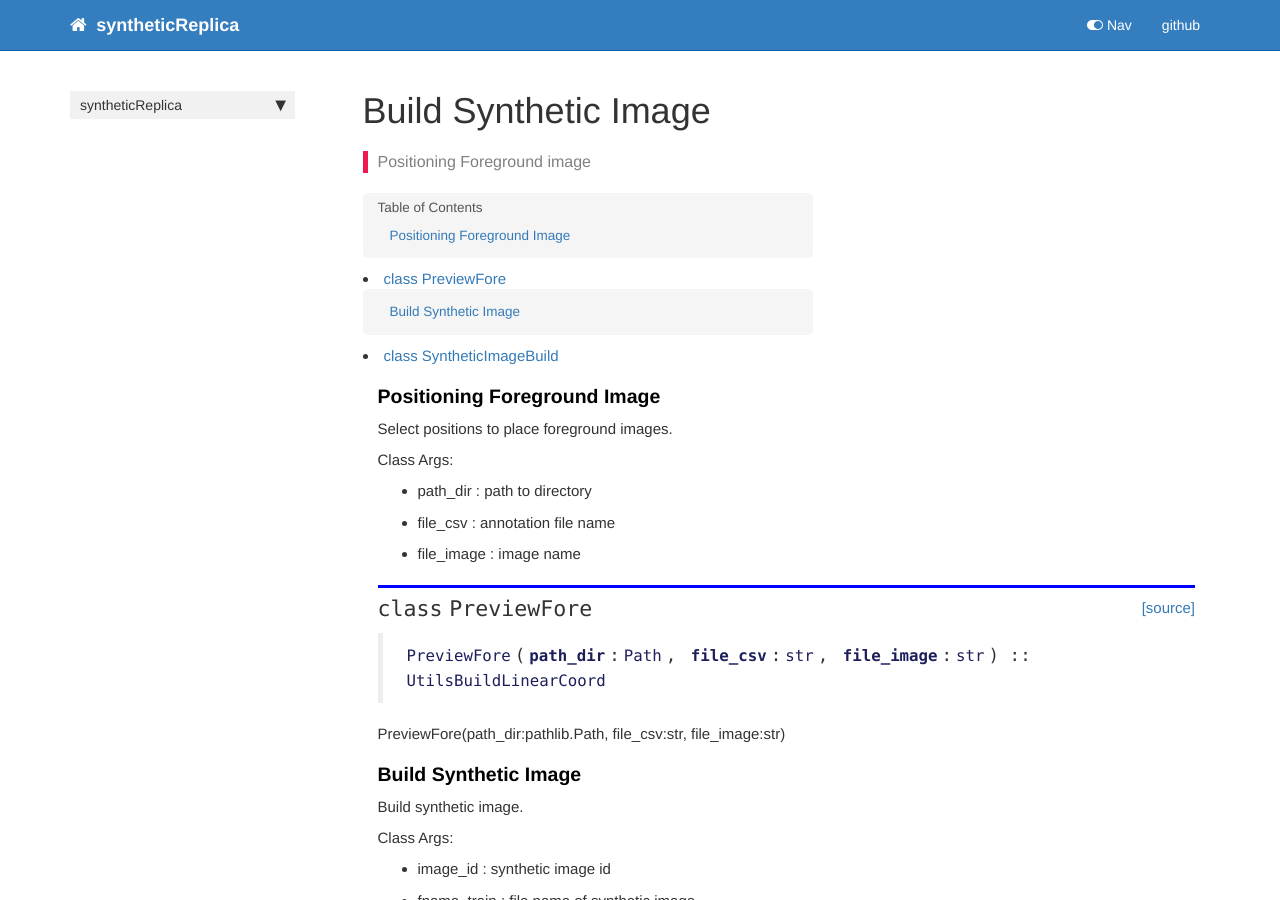
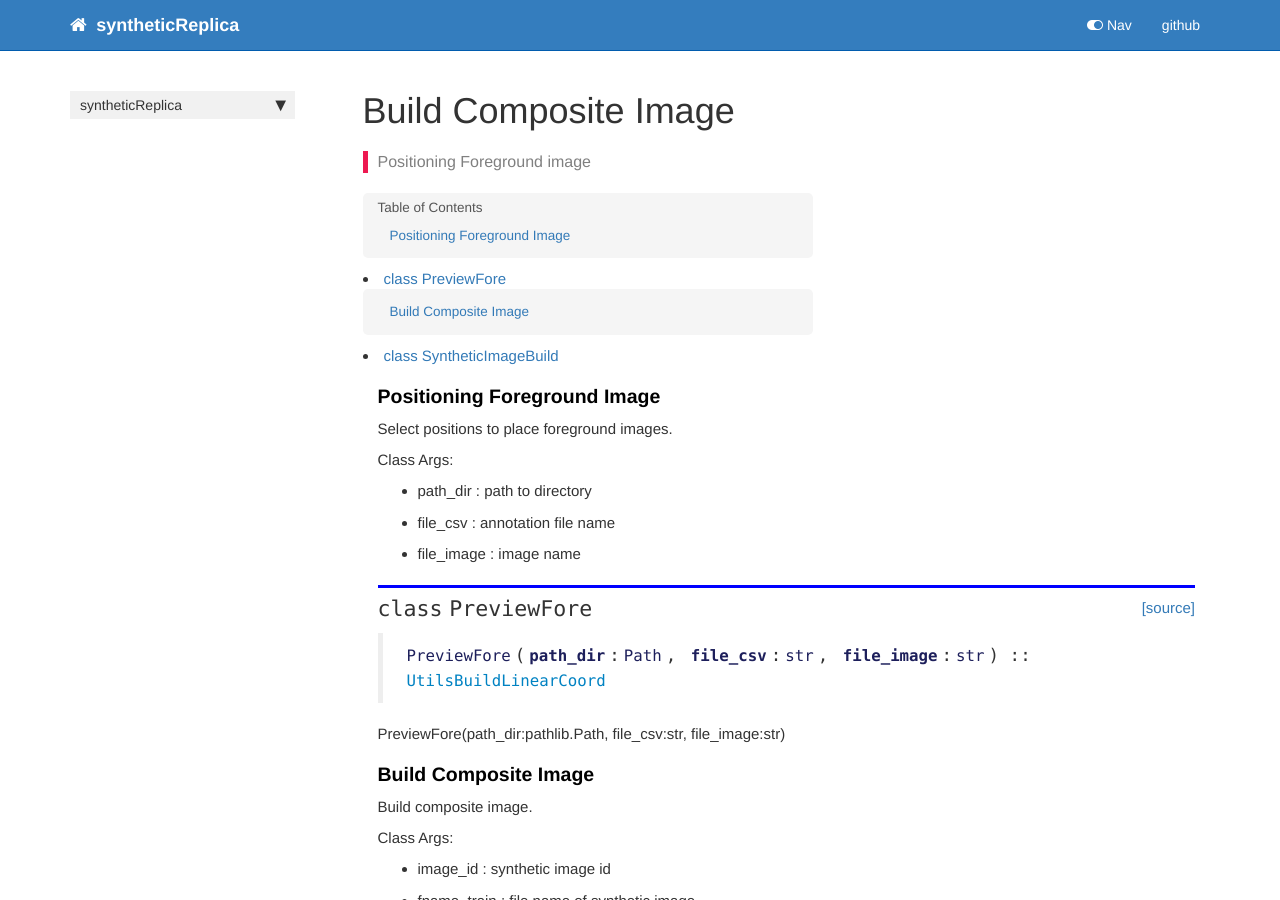
Before and after one commit to chho-work/syntheticReplica, a Jekyll site: the page built from docs/core.html, in a window 1280 px wide and 900 px high. Built offline with Jekyll 4.4.1, drawn with Linux system fonts in a browser that asks for light colours; nearby versions of some CDN libraries; comment, search, counter and statistics services are not loaded.

Commit message:
Update 00 nb, docs

```diff
--- a/docs/core.html
+++ b/docs/core.html
@@ -1,6 +1,6 @@
 ---
 
-title: Build Synthetic Image
+title: Build Composite Image
 
 
 keywords: fastai
@@ -67,7 +67,7 @@ nb_path: "00_core.ipynb"
 
 
 <div class="output_markdown rendered_html output_subarea ">
-<h2 id="PreviewFore" class="doc_header"><code>class</code> <code>PreviewFore</code><a href="https://github.com/chho-work/syntheticReplica/tree/master/syntheticReplica/core.py#L26" class="source_link" style="float:right">[source]</a></h2><blockquote><p><code>PreviewFore</code>(<strong><code>path_dir</code></strong>:<code>Path</code>, <strong><code>file_csv</code></strong>:<code>str</code>, <strong><code>file_image</code></strong>:<code>str</code>) :: <code>UtilsBuildLinearCoord</code></p>
+<h2 id="PreviewFore" class="doc_header"><code>class</code> <code>PreviewFore</code><a href="https://github.com/chho-work/syntheticReplica/tree/master/syntheticReplica/core.py#L26" class="source_link" style="float:right">[source]</a></h2><blockquote><p><code>PreviewFore</code>(<strong><code>path_dir</code></strong>:<code>Path</code>, <strong><code>file_csv</code></strong>:<code>str</code>, <strong><code>file_image</code></strong>:<code>str</code>) :: <a href="/syntheticReplica/utils.html#UtilsBuildLinearCoord"><code>UtilsBuildLinearCoord</code></a></p>
 </blockquote>
 <p>PreviewFore(path_dir:pathlib.Path, file_csv:str, file_image:str)</p>
 
@@ -83,7 +83,7 @@ nb_path: "00_core.ipynb"
 
 <div class="cell border-box-sizing text_cell rendered"><div class="inner_cell">
 <div class="text_cell_render border-box-sizing rendered_html">
-<h3 id="Build-Synthetic-Image"><strong>Build Synthetic Image</strong><a class="anchor-link" href="#Build-Synthetic-Image"> </a></h3><p>Build synthetic image.<br></p>
+<h3 id="Build-Composite-Image"><strong>Build Composite Image</strong><a class="anchor-link" href="#Build-Composite-Image"> </a></h3><p>Build composite image.<br></p>
 <p>Class Args:</p>
 <ul>
 <li>image_id            : synthetic image id</li>
```
Also changed, not shown: 1 other file.
